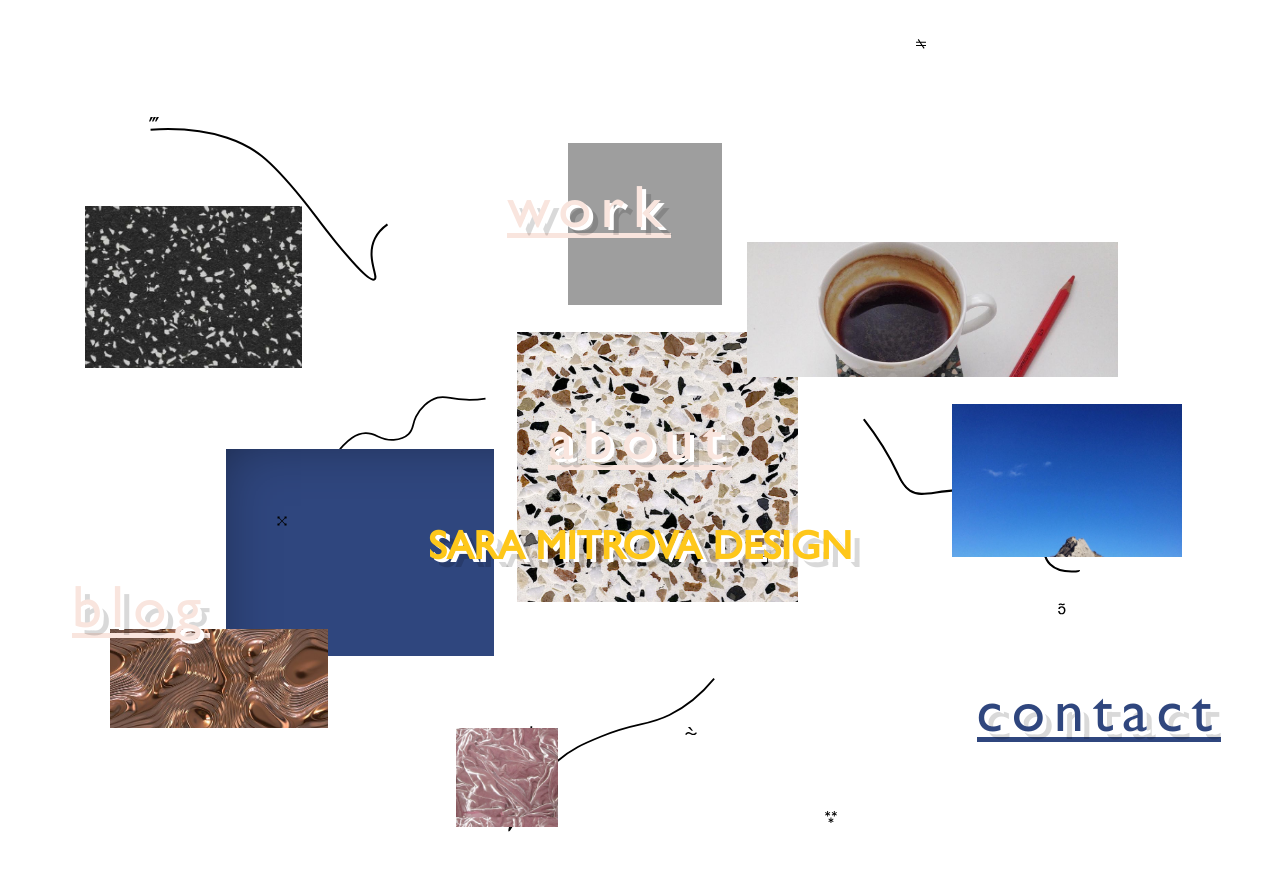
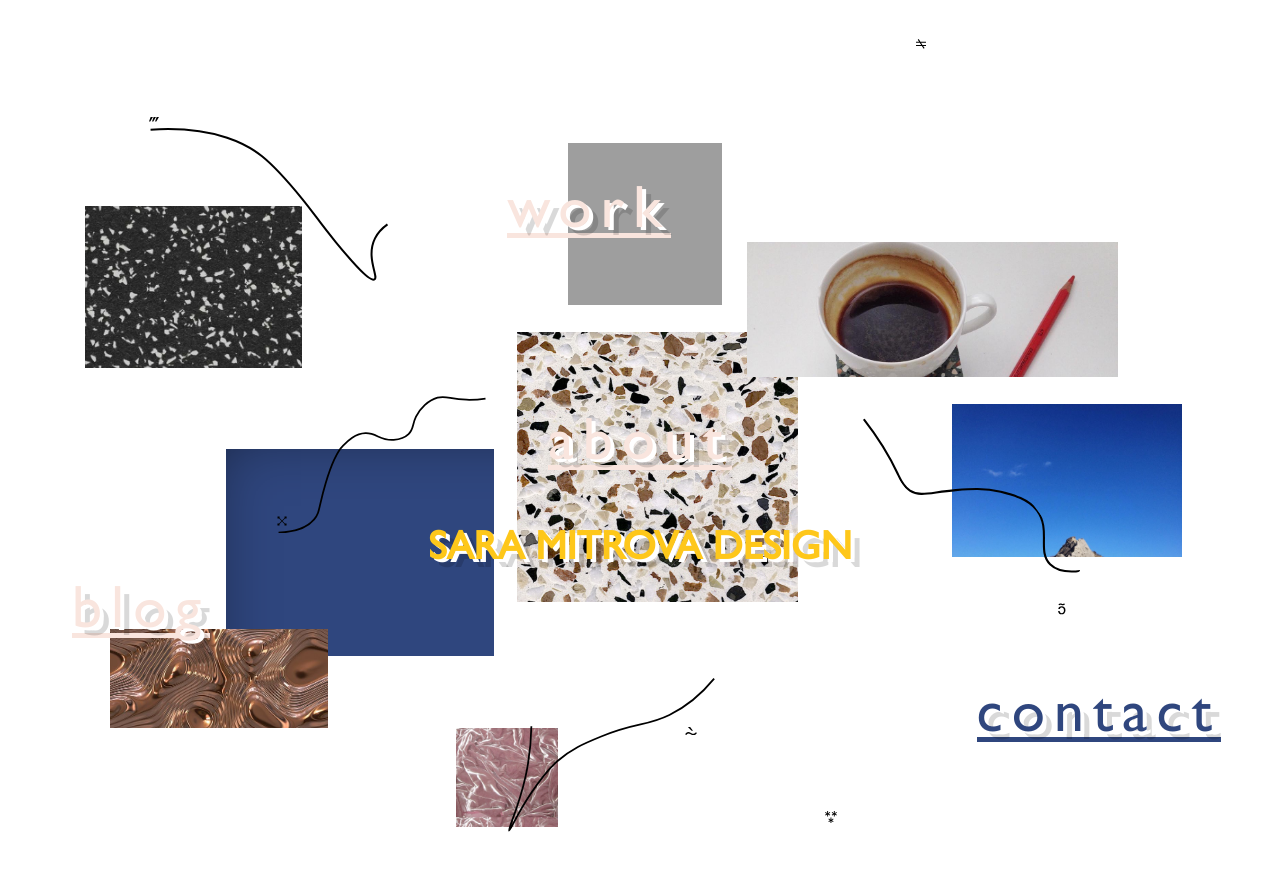
Before and after one commit to hermanskafka/hermanskafka.github.io, a Jekyll site: the page built from index.html, in a window 1280 px wide. Shown: the top 871 px of the page. Built offline with Jekyll 4.4.1, drawn with Linux system fonts in a browser that asks for light colours; grey boxes are pictures that could not be loaded.

Commit message:
Fix z-index for signature svg

```diff
--- a/css/main.css
+++ b/css/main.css
@@ -70,6 +70,7 @@ a{
 }
 .sig{
     position: absolute;
+    z-index: 20;
 }
 #title {
     font-size: 40px;
```
